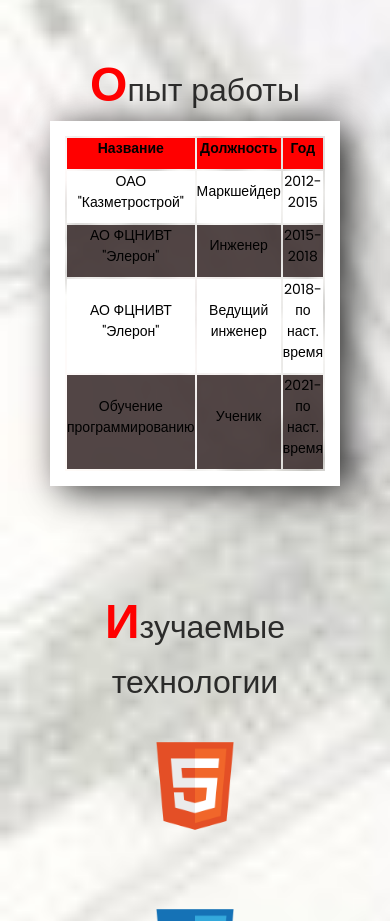
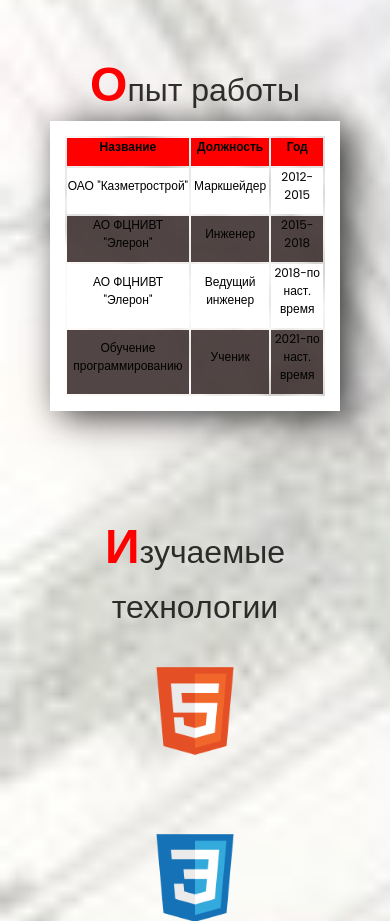
Before and after one commit to IlnurFazylzyanov/Resume, a plain HTML site: page index.html in a window 390 px wide. Shown: the part 2920-3841 px from the top of the page. Drawn offline with Linux system fonts and the light colour scheme; files whose address does not match are found by name.

Commit message:
corrected styles

```diff
--- a/style/style.css
+++ b/style/style.css
@@ -365,6 +365,10 @@ section {
   .btn {
     padding: 5px 20px;
   }
+
+  .table {
+    font-size: 12px;
+  }
 }
 
 @media (max-width: 360px) {
```
